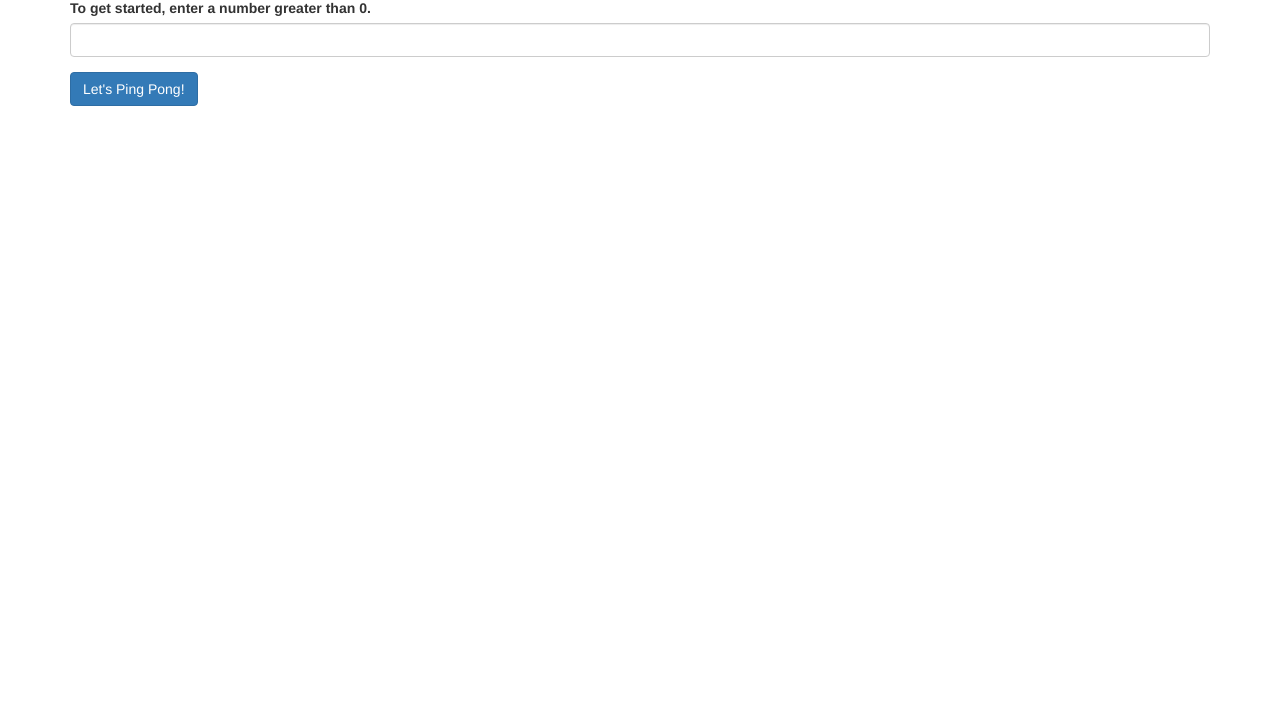
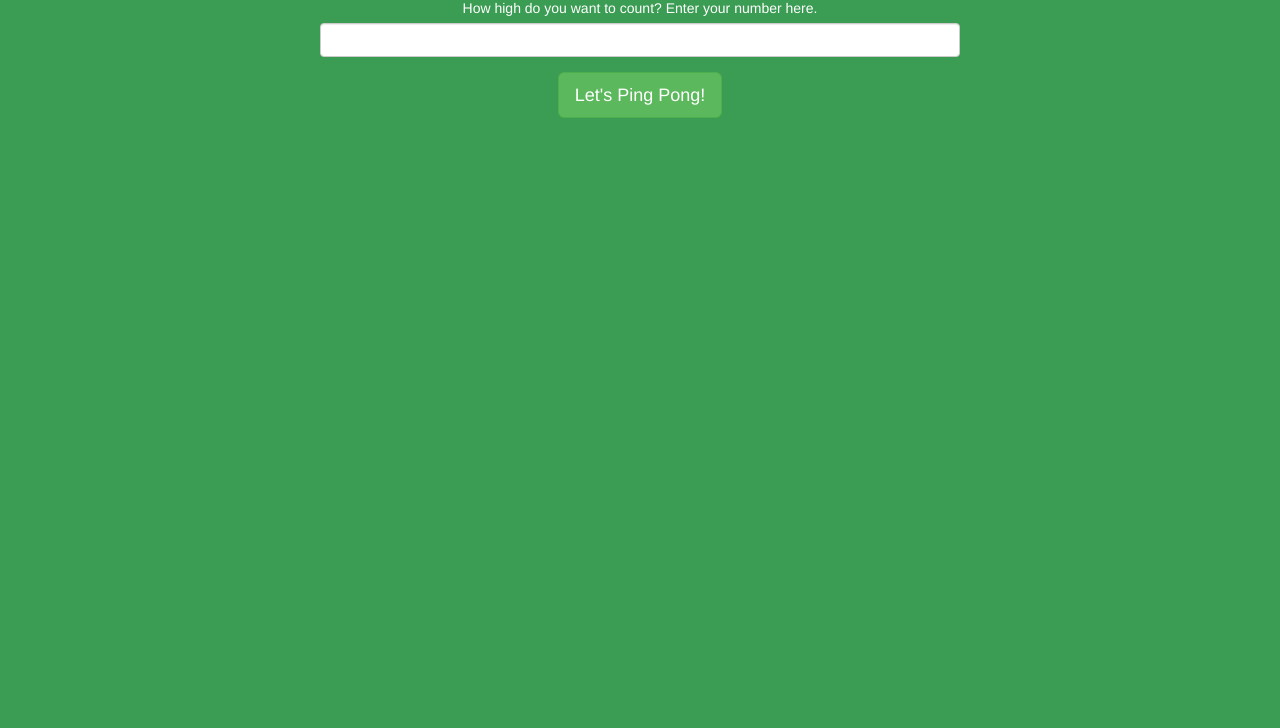
Before and after one commit to stephr3/ping-pong, a plain HTML site: page index.html in a window 1280 px wide. Shown: the part 72-800 px from the top of the page. Drawn offline with Linux system fonts and the light colour scheme.

Commit message:
style game page

```diff
--- a/css/styles.css
+++ b/css/styles.css
@@ -9,4 +9,33 @@
 
 .control-label {
   display:none;
+  font-weight: 500;
 }
+
+body {
+  background-color: #3B9C53;
+  color: white;
+}
+
+h1 {
+  text-align: center;
+}
+
+input{
+  max-width: 50vw;
+  margin: auto;
+}
+
+label {
+  font-weight: normal;
+}
+
+#numberList {
+  font-size: 2em;
+  text-align: center;
+  margin-top: 2vh;
+}
+.centered {
+  display: block;
+  text-align: center;
+}
--- a/index.html
+++ b/index.html
@@ -10,22 +10,25 @@
     <script src="js/scripts.js"></script>
   </head>
   <body>
+    <div class="#gamePage">
       <div class="container">
         <h1>Ping Pong</h1>
-
+        <div class="centered">
           <form>
             <div id="validate" class="form-group">
-          <label for="userNumber">To get started, enter a number greater than 0.</label>
+              <label for="userNumber">How high do you want to count? Enter your number here.</label>
               <input type="text" id="userNumber" class="form-control">
               <label id="invalid" for="userNumber" class="control-label">Please enter a valid number.</label>
               <label class="control-label" id="negativeNumber">Please enter a number greater than 0.</label>
             </div>
-        <button type="submit" class="btn btn-primary">Let's Ping Pong!</button>
+            <button type="submit" class="btn btn-success btn-lg">Let's Ping Pong!</button>
           </form>
-
+        </div>
         <div id="numberList">
           <ul>
+
           </ul>
+        </div>
       </div>
     </div>
   </body>
--- a/js/scripts.js
+++ b/js/scripts.js
@@ -46,7 +46,7 @@ var pingPongList = function(numberList) {
 //Append list to HTML
 var appendList = function(list, ul){
   for (var i=0; i<list.length; i++) {
-    $(ul).append("<li>" + list[i] + "</li>");
+      $(ul).append("<li>" + list[i] + "</li>");
   }
 };
 
```
Lines whose indentation alone changed are shown as unchanged.
